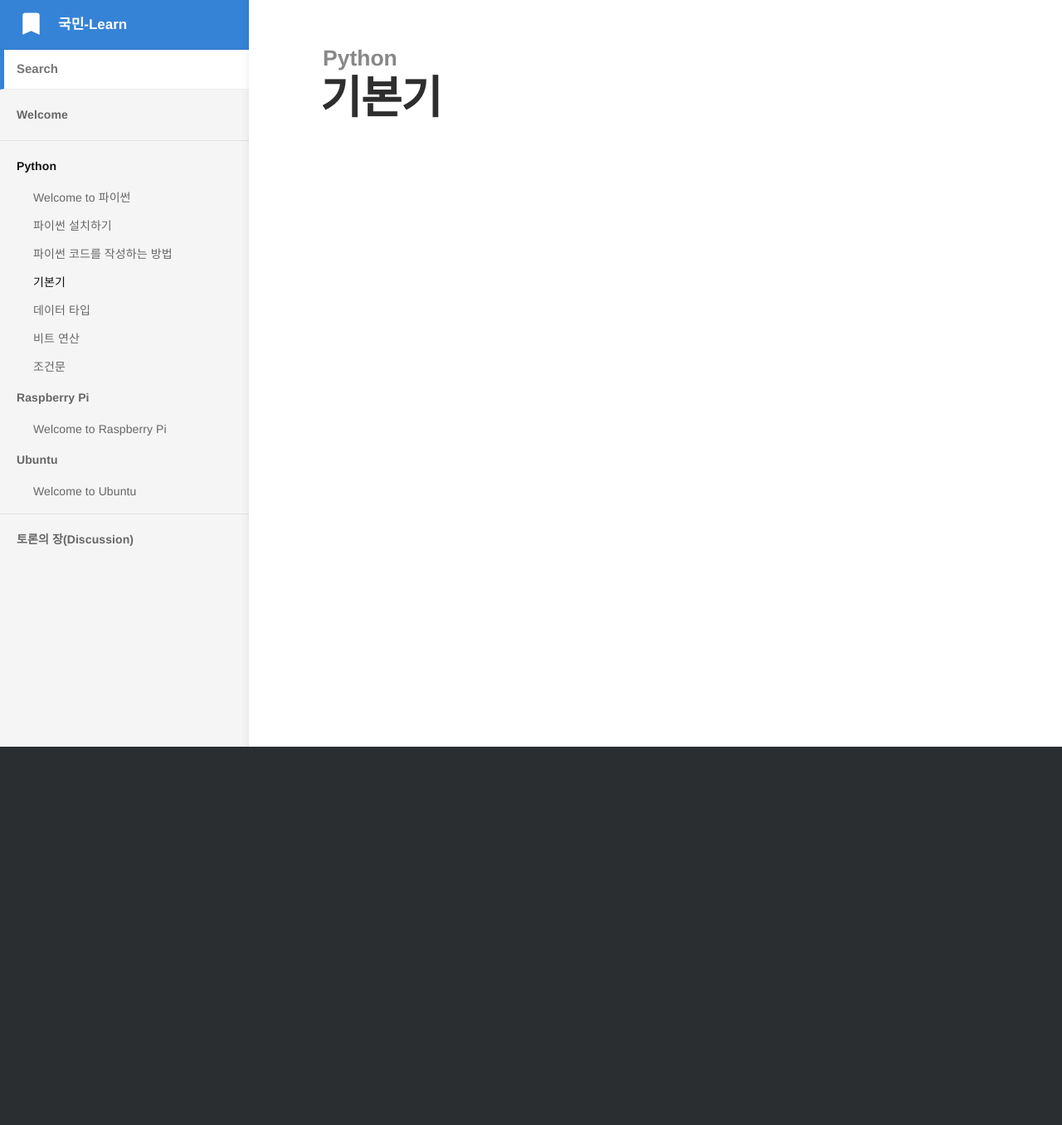
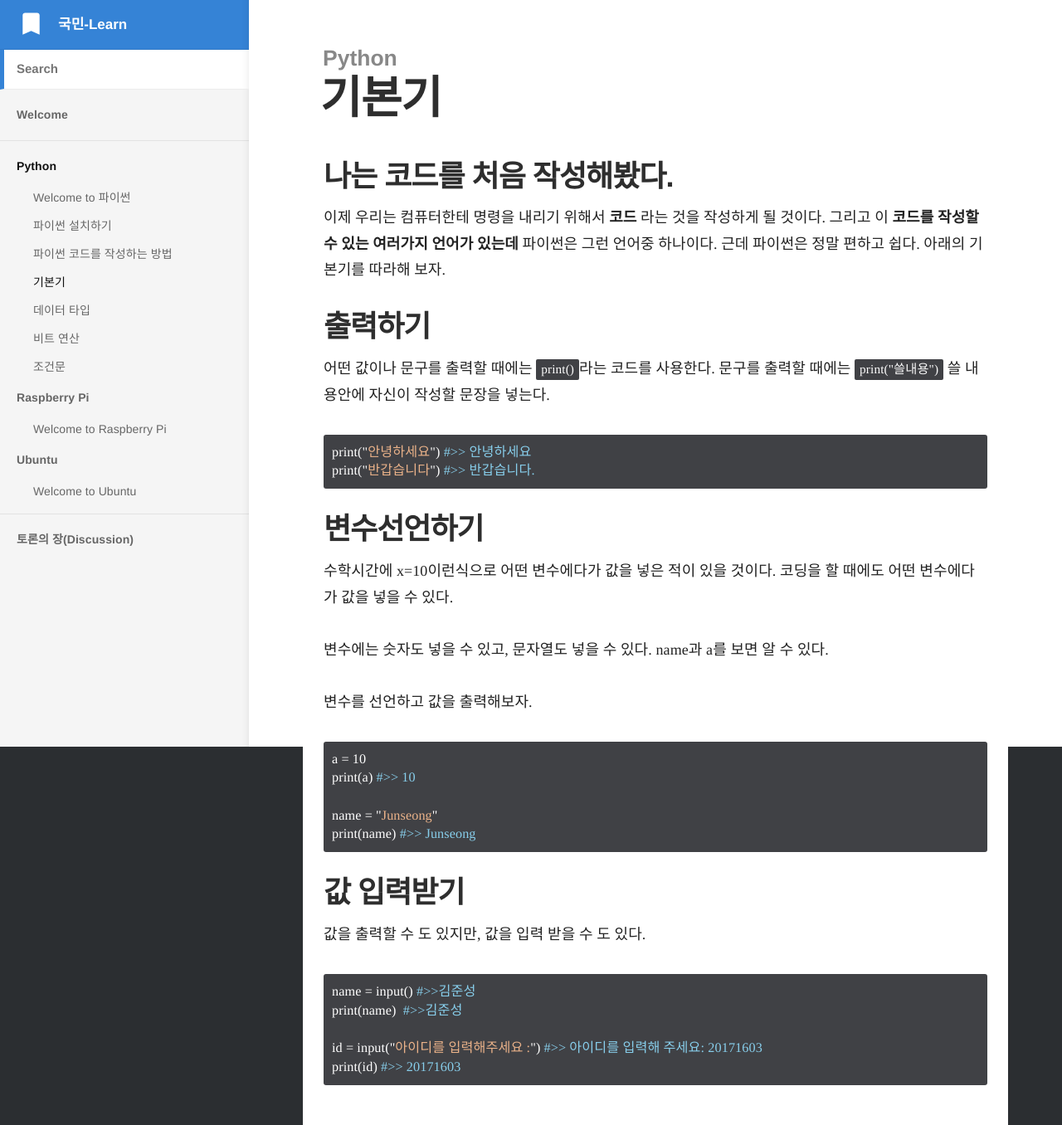
Before and after one commit to kookmin-learn/kookmin-learn.github.io, a Jekyll site: the page built from _docs/Python/basic.md, in a window 1280 px wide. Shown: the whole page at 83% size. Built offline with Jekyll 4.4.1, drawn with Linux system fonts in a browser that asks for light colours; comment, search, counter and statistics services are not loaded; before the commit the page ends 900 px from its top, so only the background shows below that.

Commit message:
Python basic update and if
Python basic update and if

````diff
--- a/_docs/Python/basic.md
+++ b/_docs/Python/basic.md
@@ -5,3 +5,43 @@ order: 4
 layout: default
 comments: true
 ---
+
+## 나는 코드를 처음 작성해봤다.
+이제 우리는 컴퓨터한테 명령을 내리기 위해서 **코드** 라는 것을 작성하게 될 것이다. 그리고 이 **코드를 작성할 수 있는 여러가지 언어가 있는데** 파이썬은 그런 언어중 하나이다. 근데 파이썬은 정말 편하고 쉽다. 아래의 기본기를 따라해 보자.
+
+## 출력하기
+
+어떤 값이나 문구를 출력할 때에는 ```print()```라는 코드를 사용한다.
+문구를 출력할 때에는 ```print("쓸내용")``` 쓸 내용안에 자신이 작성할 문장을 넣는다.
+
+```python
+print("안녕하세요") #>> 안녕하세요
+print("반갑습니다") #>> 반갑습니다.
+```
+
+## 변수선언하기
+수학시간에 x=10이런식으로 어떤 변수에다가 값을 넣은 적이 있을 것이다. 코딩을 할 때에도 어떤 변수에다가 값을 넣을 수 있다.
+
+변수에는 숫자도 넣을 수 있고, 문자열도 넣을 수 있다. name과 a를 보면 알 수 있다.
+
+변수를 선언하고 값을 출력해보자.
+
+```python
+a = 10
+print(a) #>> 10
+
+name = "Junseong"
+print(name) #>> Junseong
+```
+
+## 값 입력받기
+
+값을 출력할 수 도 있지만, 값을 입력 받을 수 도 있다.
+
+```python
+name = input() #>>김준성
+print(name)  #>>김준성
+
+id = input("아이디를 입력해주세요 :") #>> 아이디를 입력해 주세요: 20171603
+print(id) #>> 20171603
+```
````
Also changed, not shown: _docs/Python/bit-calculate.md (+1 -1 lines), _docs/Python/if.md (+24 -1 lines).
